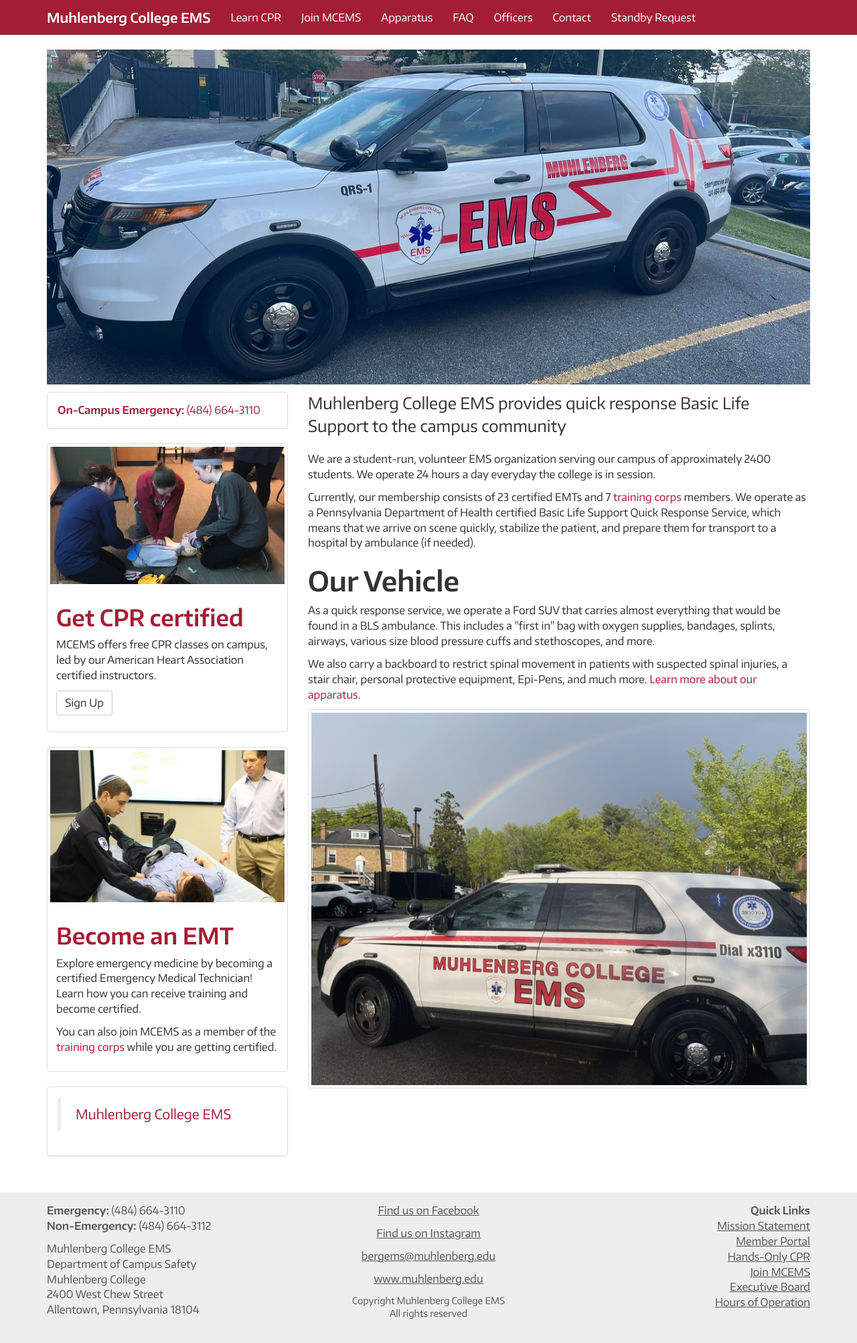
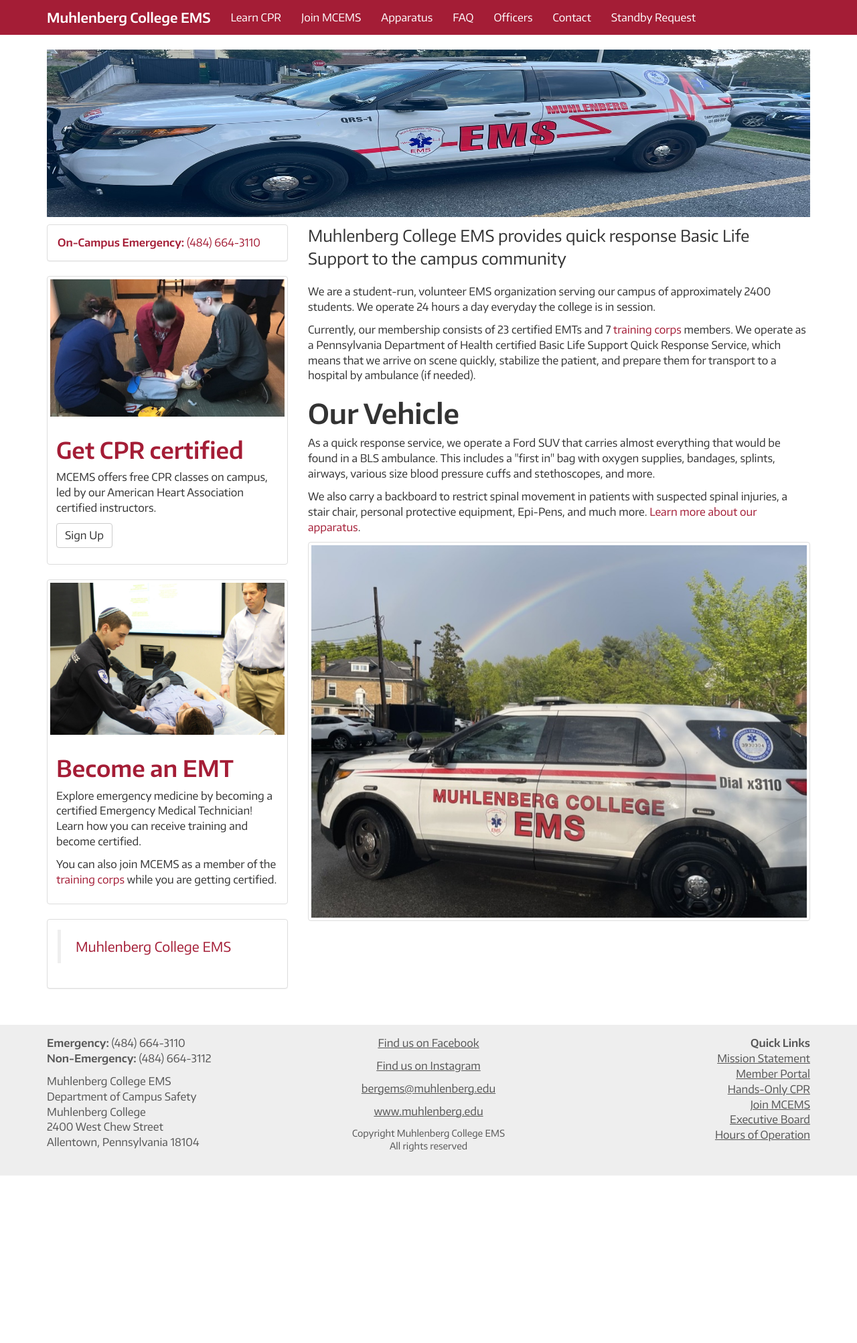
Before and after one commit to MCEMS/www, a Jekyll site: the page built from index.html, in a window 1280 px wide. Shown: the whole page at 67% size. Built offline with Jekyll 4.4.1, drawn with Linux system fonts in a browser that asks for light colours; nearby versions of some CDN libraries; after the commit the page ends 1755 px from its top, so only the background shows below that.

Commit message:
Update default.html

```diff
--- a/_layouts/default.html
+++ b/_layouts/default.html
@@ -50,7 +50,7 @@
     <div class="container">
       <div class="row hidden-sm hidden-xs">
         <div class="col-sm-12">
-          <p><img class="banner" src="/assets/images/Newgraphicsjimmy1.jpeg" width=1280 height=500></p>
+          <p><img class="banner" src="/assets/images/Newgraphicsjimmy1.jpeg" width=970 height=250></p>
         </div>
       </div>
       {{ content }}
```
